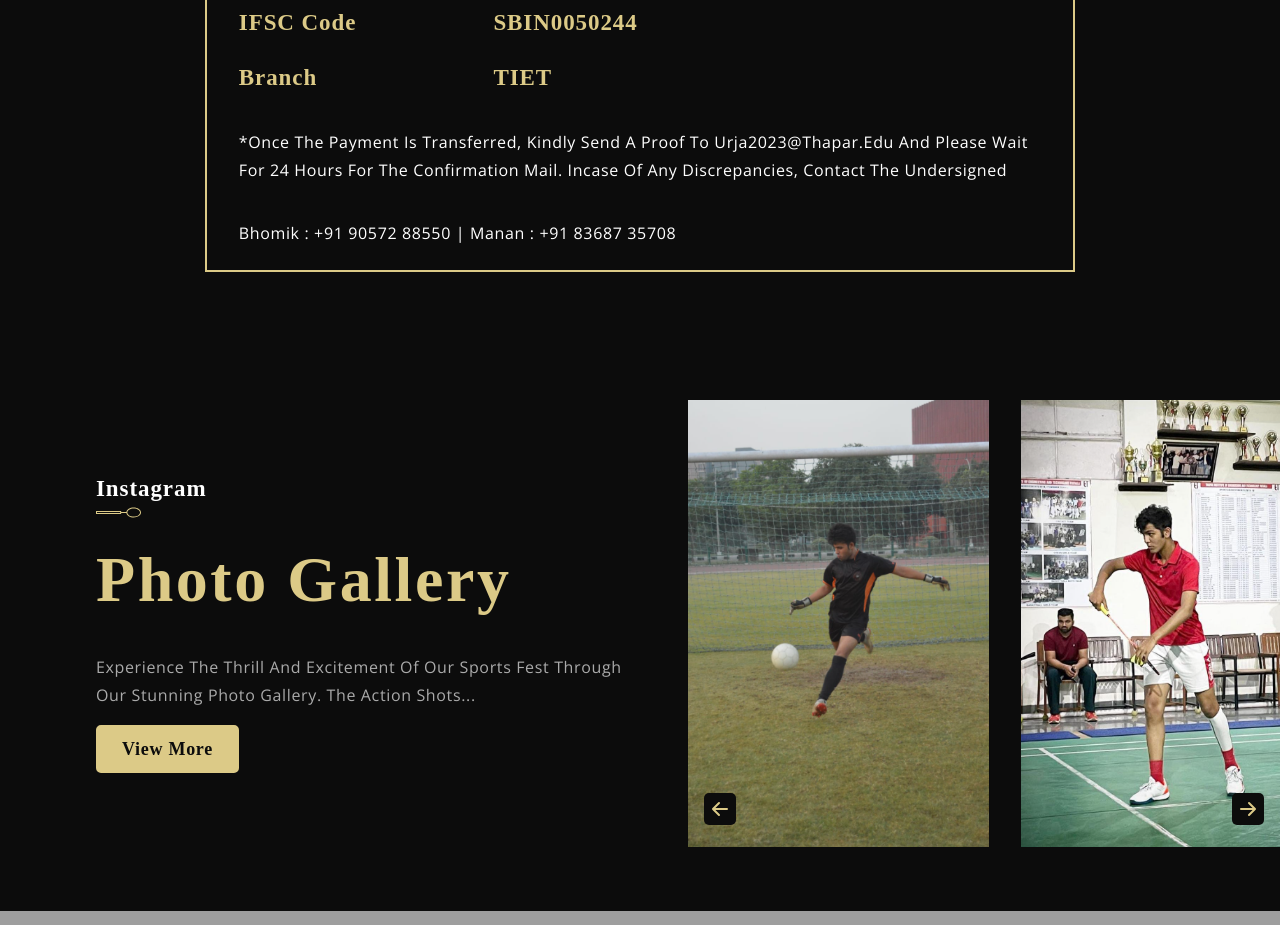
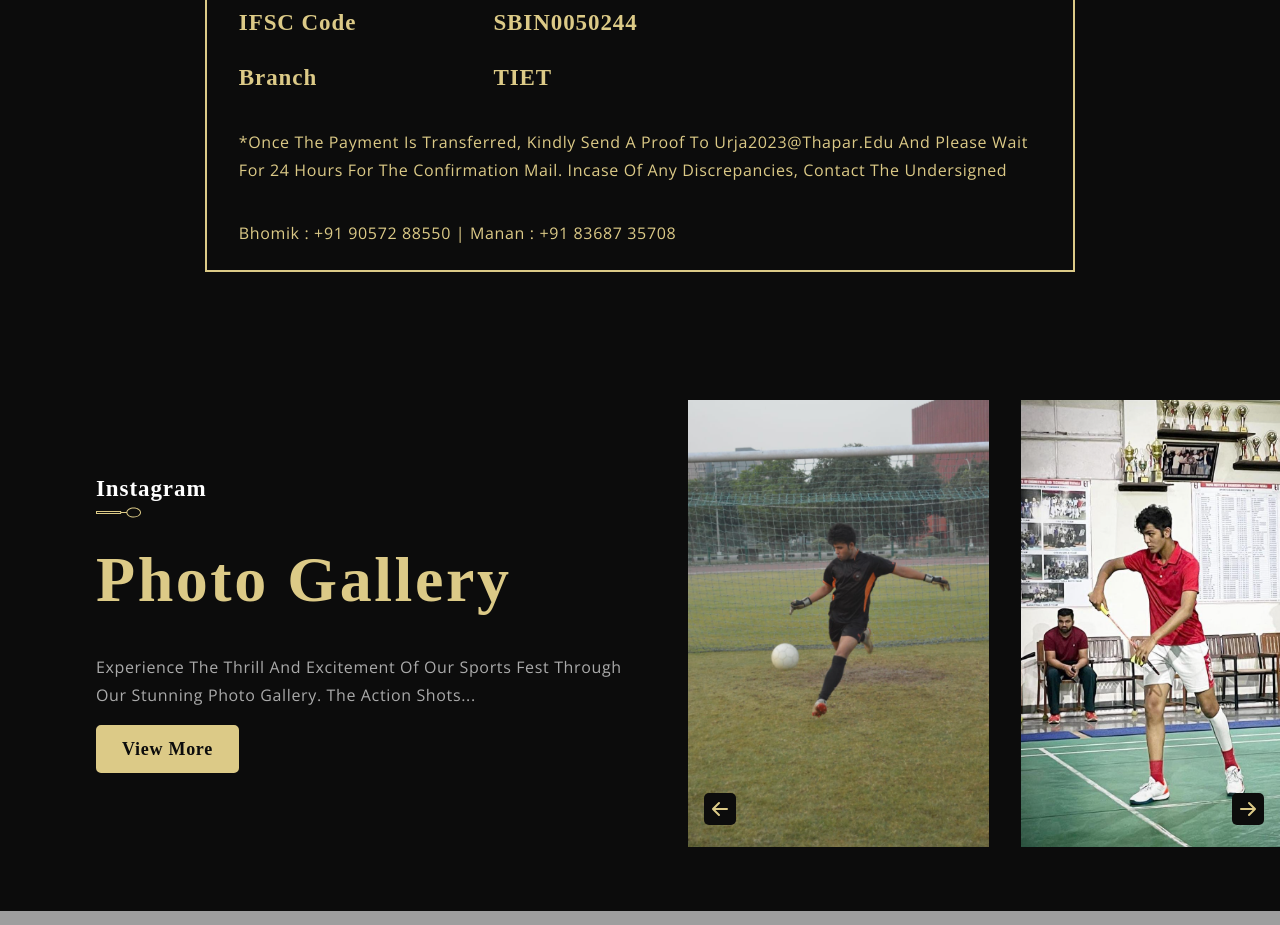
Before and after one commit to Aadesh098/urja2023, a React (Create React App) app: page / in a window 1280 px wide. Shown: the part 5280-6205 px from the top of the page. Built offline with nearby package versions, Linux system fonts and the light colour scheme; grey boxes are pictures that could not be loaded; a web font is replaced by a local one.

Commit message:
working solution

```diff
--- a/src/container/Registration/Registration.css
+++ b/src/container/Registration/Registration.css
@@ -13,3 +13,7 @@
     color: #dcca87;
     padding: 10px 30px;
 }
+
+.gold{
+    color: #dcca87;
+}
--- a/src/container/Registration/Registration.jsx
+++ b/src/container/Registration/Registration.jsx
@@ -131,11 +131,11 @@ const Registration = () => {
           </tr>
 
           <tr>
-            <td colSpan={2}><p class="p__opensans">*Once the payment is transferred, Kindly send a Proof to urja2023@thapar.edu and please wait for 24 hours for the Confirmation Mail. Incase of Any discrepancies, Contact the Undersigned</p></td>
+            <td colSpan={2}><p className="p__opensans gold">*Once the payment is transferred, Kindly send a Proof to urja2023@thapar.edu and please wait for 24 hours for the Confirmation Mail. Incase of Any discrepancies, Contact the Undersigned</p></td>
           </tr>
 
           <tr>
-            <td colSpan={2}><p class="p__opensans">Bhomik : +91 90572 88550 | Manan : +91 83687 35708</p></td>
+            <td colSpan={2}><p className="p__opensans gold">Bhomik : +91 90572 88550 | Manan : +91 83687 35708</p></td>
           </tr>
         </table>
 
```
